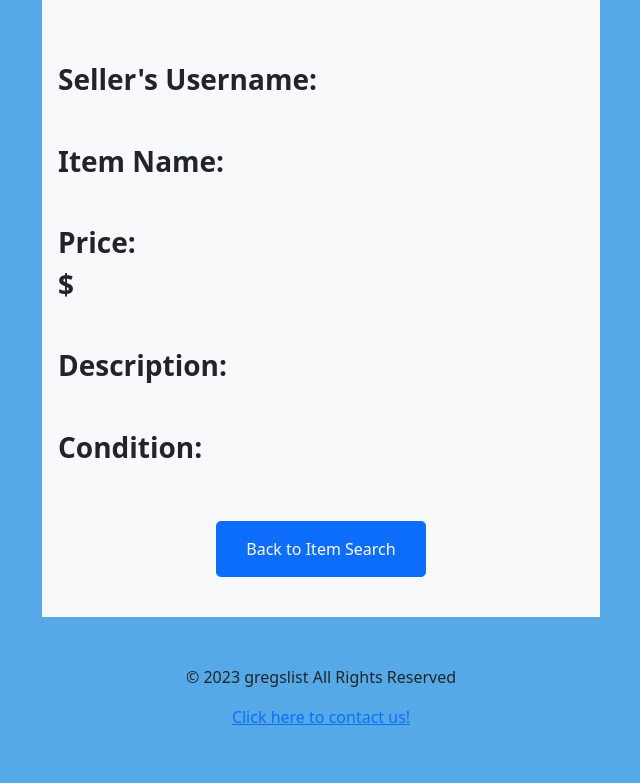
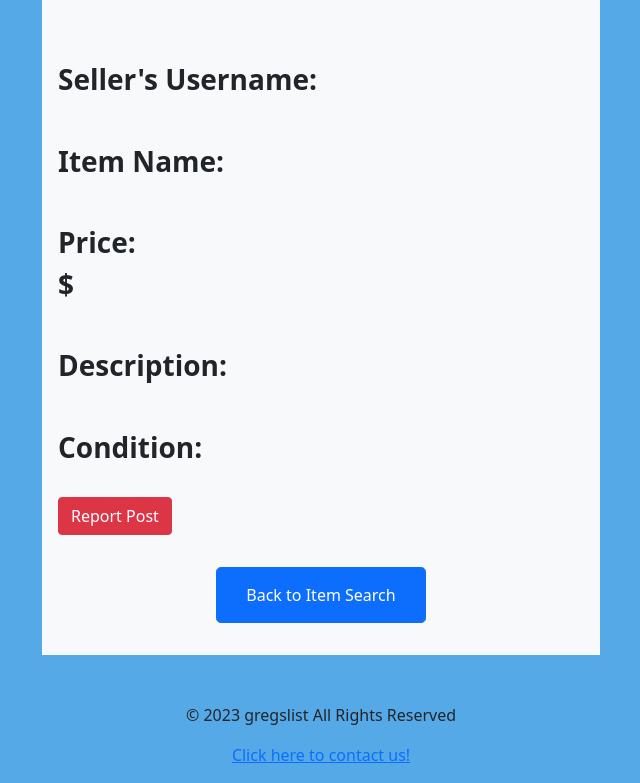
Before and after one commit to ajwild320/Project-Gregslist, a Flask app: page /items/1 in a window 1280 px wide. Shown: the part 161-944 px from the top of the page, without its empty margins (319-959 px from the left). Before the commit the page ends 886 px from the top, so only its background shows below. Run offline with Flask 3, Linux system fonts and the light colour scheme.

Commit message:
added features of report post and contents of email

```diff
--- a/app.py
+++ b/app.py
@@ -141,17 +141,17 @@ def report_post():
 @app.post('/report_post_email')
 def report_post_email():
     try:
-        msg = Message('Report Post', sender = 'gregslist.customer.service@gmail.com', recipients = ['gregslist.customer.service@gmail.com'])
-        msg.body = request.form.get("reason")
+        user = session['user']
+        reporter_fname = user.get('first_name')
+        reporter_lname = user.get('last_name')
+        reporter_email = user.get('email')
+        msg = Message('Report Post', sender = 'gregslist.customer.service@gmail.com', recipients = ['gregslist.customer.service@gmail.com', reporter_email])
+        reason = request.form.get("reason")
+        msg.body = "{} {} is reaching out. They can be contacted back at {} if further details are needed. They are reporting post {} for the reason(s) of: ' {}'".format(reporter_fname, reporter_lname, reporter_email, 'PLACEHOLDER', reason)
         mail.send(msg)
         return render_template('home.html')
     except:
         abort(400)
-
-@app.get('/items')
-def list_all_items():
-    all_items = item_repository_singleton.get_all_items()
-    return render_template('', list_items_active=True, items=all_items)
 
 @app.get('/items/<int:item_id>')
 def get_single_item(item_id):
--- a/templates/single_item.html
+++ b/templates/single_item.html
@@ -10,8 +10,6 @@
 
 {% block body %}
     <div class="bg-light w-50 mx-auto p-3 mt-3 mb-5">
-
-
         <h1 class="mt-5 fs-3 fw-bold">Seller's Username:</h1>
         <h3 class="fw-bold">{{ item.username }}</h3>
 
@@ -27,8 +25,11 @@
         <h1 class="mt-5 fs-3 fw-bold">Condition:</h1>
         <h3 class="fw-bold">{{ item.condition }}</h3>
 
+        <br>
+        <a href="/report_post" class="btn btn-danger mb-3" role="button">Report Post</a>
+
         <div class="text-center">
-        <button type="submit" class="btn btn-lg btn-primary mt-5 mb-4" id="button">
+            <button type="submit" class="btn btn-lg btn-primary mt-3 mb-3" id="button">
                 <a href="/items/search" class="btn btn-primary" role="button">Back to Item Search</a>
             </button>
         </div>
```
Lines whose indentation alone changed are shown as unchanged.
